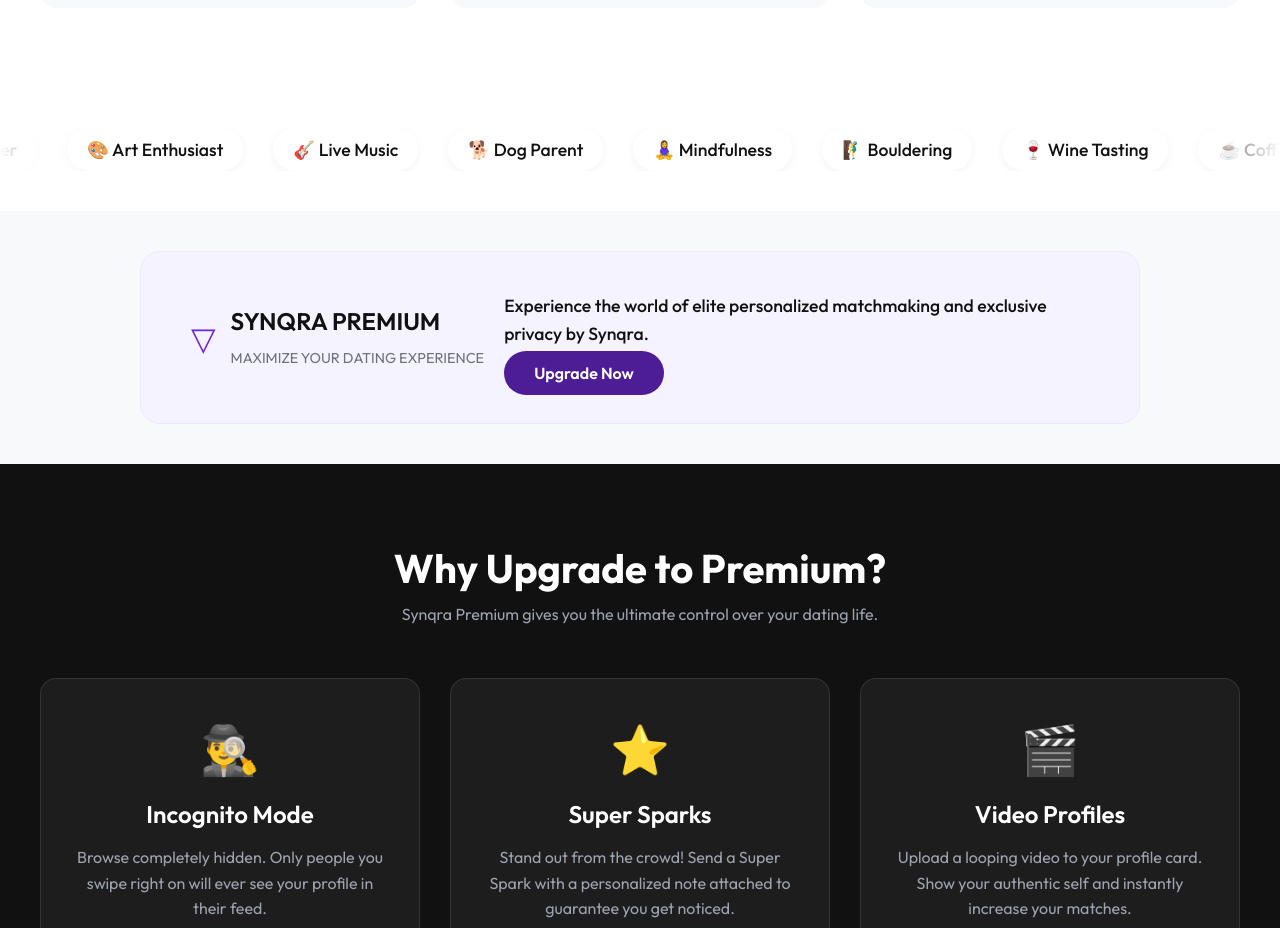
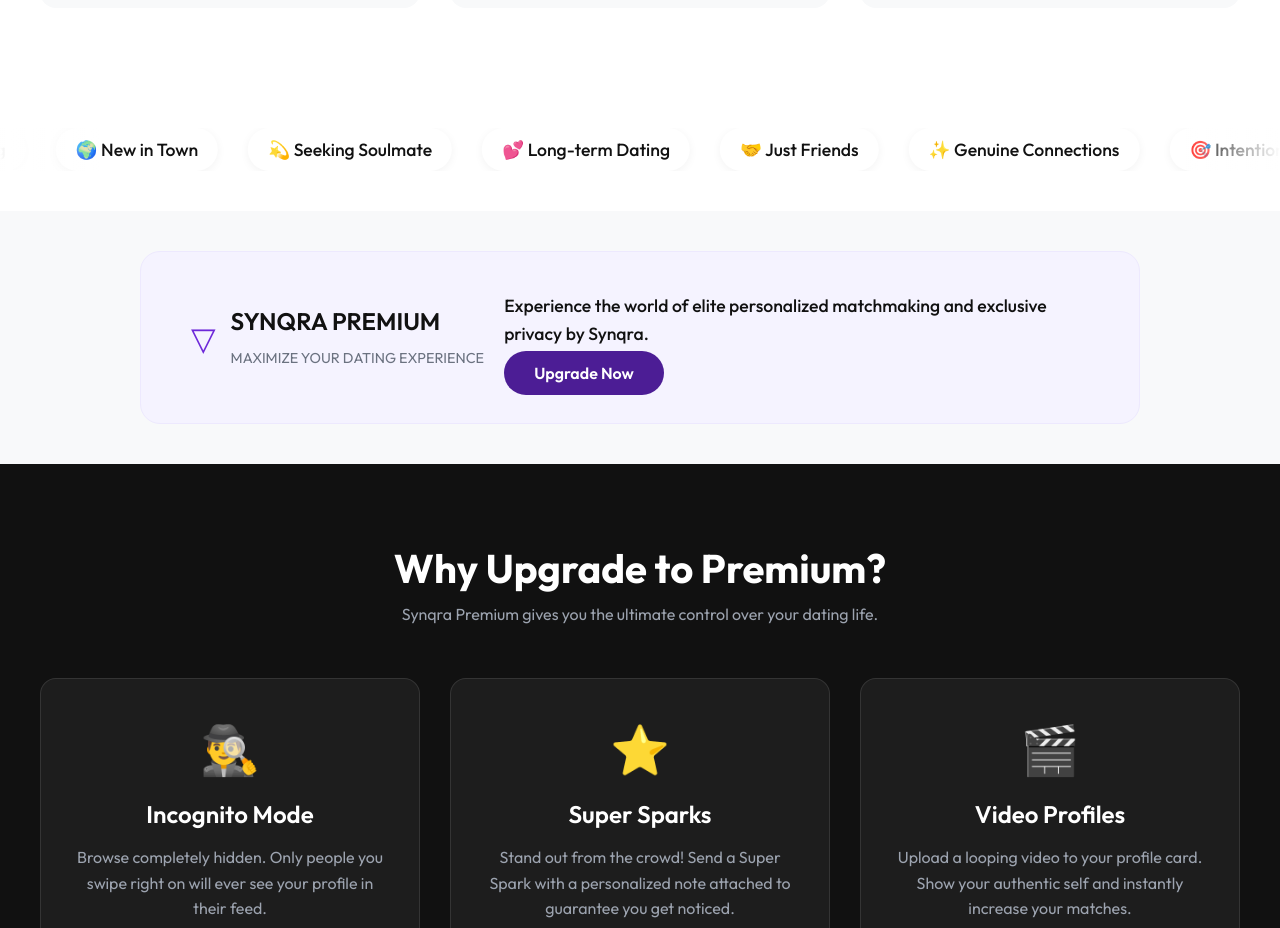
Before and after one commit to pi-AshuSingh/Synqra, a Next.js app: page / in a window 1280 px wide. Shown: the part 2660-3588 px from the top of the page. Built offline with nearby package versions, Linux system fonts and the light colour scheme; no server answers.

Commit message:
chore: update marquee keywords to be dating app specific

```diff
--- a/src/app/page.tsx
+++ b/src/app/page.tsx
@@ -185,23 +185,23 @@
       <section className={styles.marqueeSection}>
         <div className={styles.marqueeContainer}>
           <div className={styles.marqueeContent}>
-            <span className={styles.badge}>☕ Coffee Lover</span>
-            <span className={styles.badge}>✈️ World Traveler</span>
-            <span className={styles.badge}>🎨 Art Enthusiast</span>
-            <span className={styles.badge}>🎸 Live Music</span>
-            <span className={styles.badge}>🐕 Dog Parent</span>
-            <span className={styles.badge}>🧘‍♀️ Mindfulness</span>
-            <span className={styles.badge}>🧗‍♂️ Bouldering</span>
-            <span className={styles.badge}>🍷 Wine Tasting</span>
+            <span className={styles.badge}>💍 Serious Relationship</span>
+            <span className={styles.badge}>🥂 Casual Dating</span>
+            <span className={styles.badge}>🌍 New in Town</span>
+            <span className={styles.badge}>💫 Seeking Soulmate</span>
+            <span className={styles.badge}>💕 Long-term Dating</span>
+            <span className={styles.badge}>🤝 Just Friends</span>
+            <span className={styles.badge}>✨ Genuine Connections</span>
+            <span className={styles.badge}>🎯 Intentional Dating</span>
             {/* DUPLICATE FOR INFINITE EFFECT */}
-            <span className={styles.badge}>☕ Coffee Lover</span>
-            <span className={styles.badge}>✈️ World Traveler</span>
-            <span className={styles.badge}>🎨 Art Enthusiast</span>
-            <span className={styles.badge}>🎸 Live Music</span>
-            <span className={styles.badge}>🐕 Dog Parent</span>
-            <span className={styles.badge}>🧘‍♀️ Mindfulness</span>
-            <span className={styles.badge}>🧗‍♂️ Bouldering</span>
-            <span className={styles.badge}>🍷 Wine Tasting</span>
+            <span className={styles.badge}>💍 Serious Relationship</span>
+            <span className={styles.badge}>🥂 Casual Dating</span>
+            <span className={styles.badge}>🌍 New in Town</span>
+            <span className={styles.badge}>💫 Seeking Soulmate</span>
+            <span className={styles.badge}>💕 Long-term Dating</span>
+            <span className={styles.badge}>🤝 Just Friends</span>
+            <span className={styles.badge}>✨ Genuine Connections</span>
+            <span className={styles.badge}>🎯 Intentional Dating</span>
           </div>
         </div>
       </section>
```
